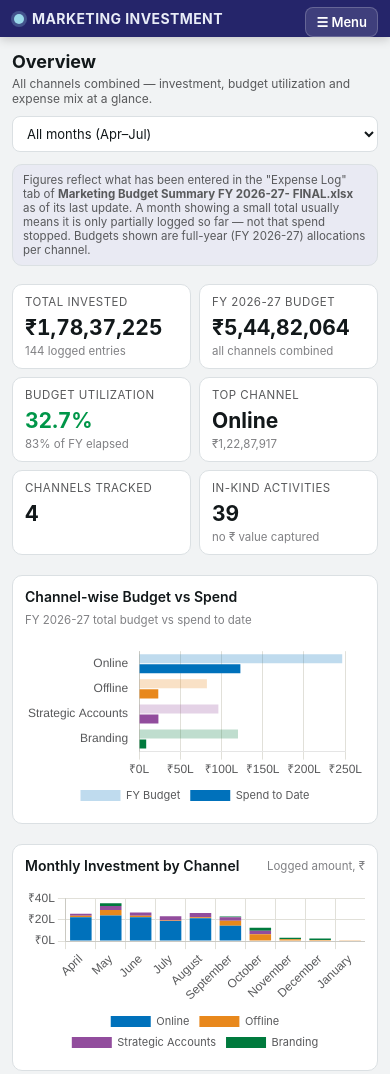
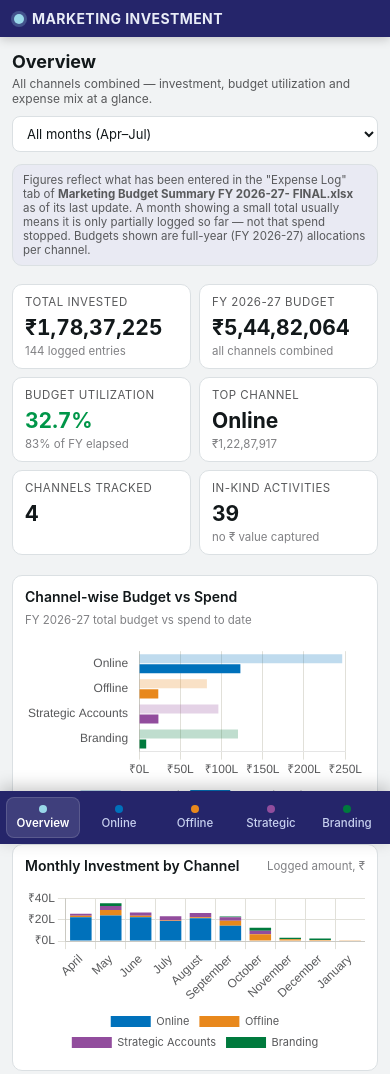
Before and after one commit to Nitish-Dobra/dobra-marketing-dashboard, a plain HTML site: page index.html in a window 390 px wide. Shown: the top 1074 px of the page. Drawn offline with Linux system fonts and the light colour scheme.

Commit message:
Marketing investment dashboard refresh

```diff
--- a/index.html
+++ b/index.html
@@ -206,18 +206,21 @@
   .grid-2{display:grid;grid-template-columns:1.3fr 1fr;gap:20px;}
   .grid-2 > .panel{margin-bottom:0;}
   @media (max-width:900px){.grid-2{grid-template-columns:1fr;} .app{grid-template-columns:1fr;} .sidebar{position:relative;height:auto;}}
-  .menu-btn{display:none}
+  .tabbar,.acct-strip{display:none}
   @media (max-width:700px){
     .app{grid-template-columns:minmax(0,1fr)}.main{min-width:0;width:100%}.main>*{max-width:100%}.grid-2{grid-template-columns:minmax(0,1fr)}.grid-2>.panel,.panel{min-width:0}
-    .sidebar{position:sticky;top:0;z-index:30;height:auto;max-height:100vh;padding:calc(10px + env(safe-area-inset-top)) 14px 10px;box-shadow:0 2px 10px rgba(0,0,0,.2)}
-    .sidebar .brand{margin:0;padding-right:96px}.sidebar .brand h1{font-size:14px}.sidebar .brand h1 br{display:none}
-    .menu-btn{display:flex;align-items:center;gap:6px;position:absolute;z-index:5;right:12px;top:calc(7px + env(safe-area-inset-top));background:rgba(255,255,255,.12);color:#fff;border:1px solid rgba(255,255,255,.2);border-radius:8px;padding:6px 10px;font:600 13px ui-sans-serif,-apple-system,'Segoe UI',Roboto,sans-serif;cursor:pointer}
+    .sidebar{position:sticky;top:0;z-index:30;height:auto;padding:calc(10px + env(safe-area-inset-top)) 14px 10px;box-shadow:0 2px 10px rgba(0,0,0,.2)}
+    .sidebar .brand{margin:0}.sidebar .brand h1{font-size:14px}.sidebar .brand h1 br{display:none}
     .sidebar .brand-sub,.sidebar .nav,.sidebar .nav-label,.sidebar .side-foot{display:none}
-    .sidebar.open{overflow-y:auto}
-    .sidebar.open .nav,.sidebar.open .nav-label{display:flex}
-    .sidebar.open .nav-label{display:block;margin-top:14px}
-    .sidebar.open #nav{margin-top:12px}
-    .main{padding:14px 12px calc(40px + env(safe-area-inset-bottom))}
+    .tabbar{display:flex;position:fixed;left:0;right:0;bottom:0;z-index:40;background:#25256A;gap:2px;padding:6px 6px calc(6px + env(safe-area-inset-bottom));box-shadow:0 -4px 16px rgba(0,0,0,.22)}
+    .tabbar button{all:unset;flex:1 1 0;min-width:0;display:flex;flex-direction:column;align-items:center;gap:4px;padding:7px 2px;border-radius:8px;border:1px solid transparent;color:#C7D0EF;font:500 11.5px ui-sans-serif,-apple-system,'Segoe UI',Roboto,sans-serif;text-align:center;line-height:1.15;cursor:pointer}
+    .tabbar button .dot{width:8px;height:8px;border-radius:50%}
+    .tabbar button.active{background:rgba(255,255,255,.12);border-color:rgba(255,255,255,.14);color:#fff;font-weight:600}
+    .acct-strip{display:flex;gap:6px;overflow-x:auto;padding:2px 0 10px;margin-bottom:4px;-webkit-overflow-scrolling:touch}
+    .acct-strip:empty{display:none}
+    .acct-strip button{all:unset;flex:0 0 auto;padding:5px 11px;border-radius:20px;border:1px solid var(--border);background:var(--panel, #fff);color:var(--ink);font:600 12px ui-sans-serif,-apple-system,'Segoe UI',Roboto,sans-serif;cursor:pointer}
+    .acct-strip button.active{background:var(--accent);border-color:var(--accent);color:#fff}
+    .main{padding:14px 12px calc(84px + env(safe-area-inset-bottom))}
     .topbar{margin-bottom:12px;gap:10px}.topbar h2{font-size:18px}.topbar .desc{font-size:12px}
     .topbar .filters,.topbar .filters select{width:100%}
     .hint-banner{font-size:11.5px;padding:8px 10px}
@@ -243,7 +246,6 @@
 <div class="app">
   <div class="sidebar">
     <div class="brand"><div class="brand-mark"></div><h1>MARKETING<br> INVESTMENT</h1></div>
-    <button class="menu-btn" id="menuBtn" type="button" aria-expanded="false" aria-controls="nav">&#9776; Menu</button>
     <div class="brand-sub">FY 2026-27 &middot; Expense Log</div>
     <div class="nav" id="nav">
       <div class="nav-item active" data-view="overview"><span class="dot" style="background:#99D8E9;"></span>Overview</div>
@@ -2810,11 +2812,31 @@ document.addEventListener('click', e=>{
 
 buildNav();
 buildMonthFilter();
-(() => { // phone menu drawer
-  const sb = document.querySelector('.sidebar'), mb = document.getElementById('menuBtn');
-  const set = (o) => { sb.classList.toggle('open', o); mb.setAttribute('aria-expanded', String(o)); mb.innerHTML = o ? '&#10005; Close' : '&#9776; Menu'; };
-  mb.addEventListener('click', () => set(!sb.classList.contains('open')));
-  sb.addEventListener('click', (e) => { if (e.target.closest('.nav-item, .nav-subitem') && !e.target.closest('.nav-toggle')) { set(false); window.scrollTo(0, 0); } });
+(() => { // phone: bottom tab bar for channels + account chips under the title
+  const short = {'Strategic Accounts': 'Strategic'};
+  const items = [...document.querySelectorAll('.sidebar .nav-item[data-view]')];
+  const bar = document.createElement('nav'); bar.className = 'tabbar'; bar.setAttribute('aria-label', 'Sections');
+  items.forEach((it) => {
+    const b = document.createElement('button'); b.type = 'button'; b.dataset.view = it.dataset.view;
+    const dot = it.querySelector('.dot'); const d = document.createElement('span'); d.className = 'dot'; d.style.background = dot ? dot.style.background : '#99D8E9';
+    const name = (it.querySelector('.nav-label-text') || it).textContent.trim(); const l = document.createElement('span'); l.textContent = short[name] || name;
+    b.append(d, l); b.addEventListener('click', () => { it.click(); window.scrollTo(0, 0); }); bar.append(b);
+  });
+  document.body.append(bar);
+  const strip = document.createElement('div'); strip.className = 'acct-strip'; strip.setAttribute('aria-label', 'Accounts');
+  document.querySelector('.topbar').after(strip);
+  const sync = () => {
+    const act = document.querySelector('.sidebar .nav-item.active, .sidebar .nav-subitem.active'); if (!act) return;
+    const grp = act.closest('.nav-subgroup'), ch = grp ? grp.id.replace('subgroup-', '') : act.dataset.view;
+    bar.querySelectorAll('button').forEach((b) => b.classList.toggle('active', b.dataset.view === ch));
+    strip.replaceChildren();
+    const subs = [...document.querySelectorAll('#subgroup-' + ch + ' .nav-subitem')]; if (!subs.length) return;
+    const chip = (label, el) => { const c = document.createElement('button'); c.type = 'button'; c.textContent = label; c.classList.toggle('active', el === act); c.addEventListener('click', () => { el.click(); window.scrollTo(0, 0); }); strip.append(c); };
+    chip('All', document.querySelector('.sidebar .nav-item[data-view="' + ch + '"]'));
+    subs.forEach((sb) => chip(sb.textContent.trim(), sb));
+  };
+  document.querySelector('.sidebar').addEventListener('click', () => setTimeout(sync, 0));
+  sync();
 })();
 document.getElementById('sideFoot').innerHTML =
   'Source: '+DATA.sourceFile+'<br>Sheet: "'+DATA.sourceSheet+'"<br>Months logged: '+DATA.months.join(', ');
```
